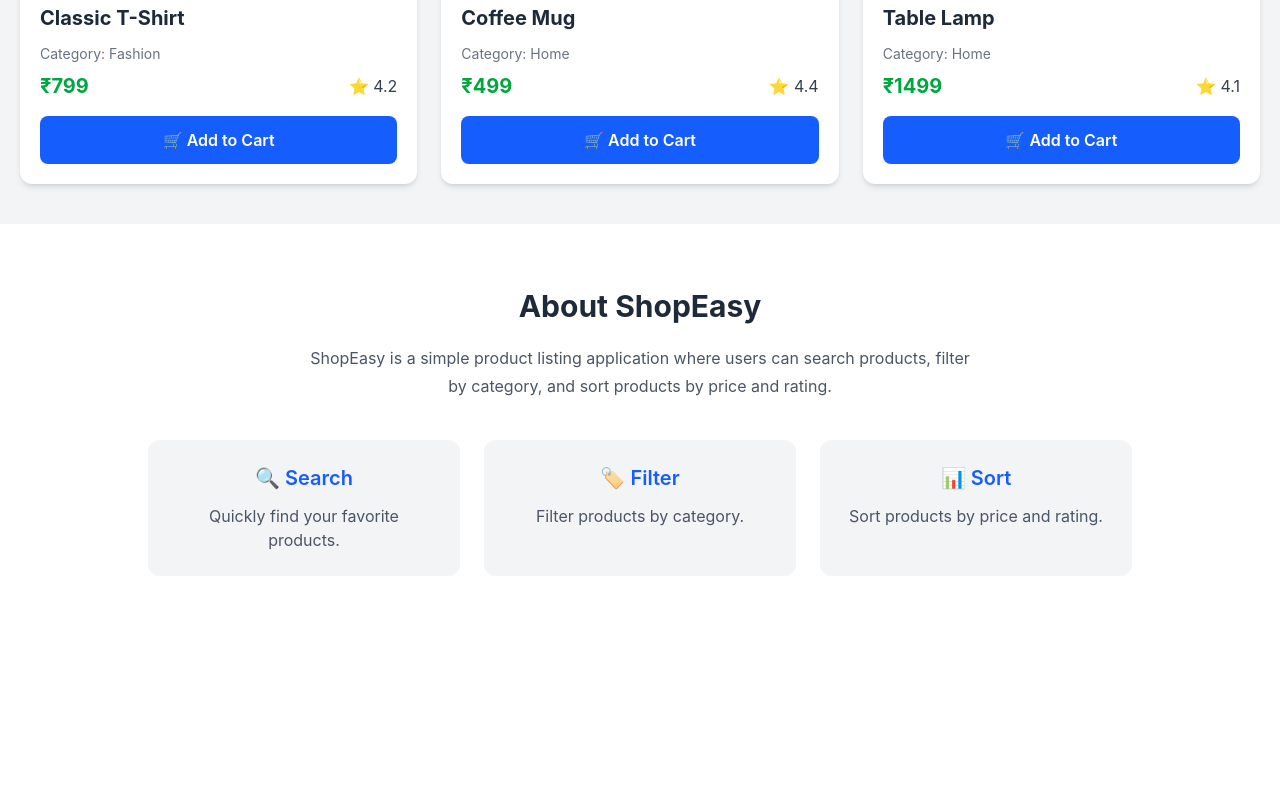
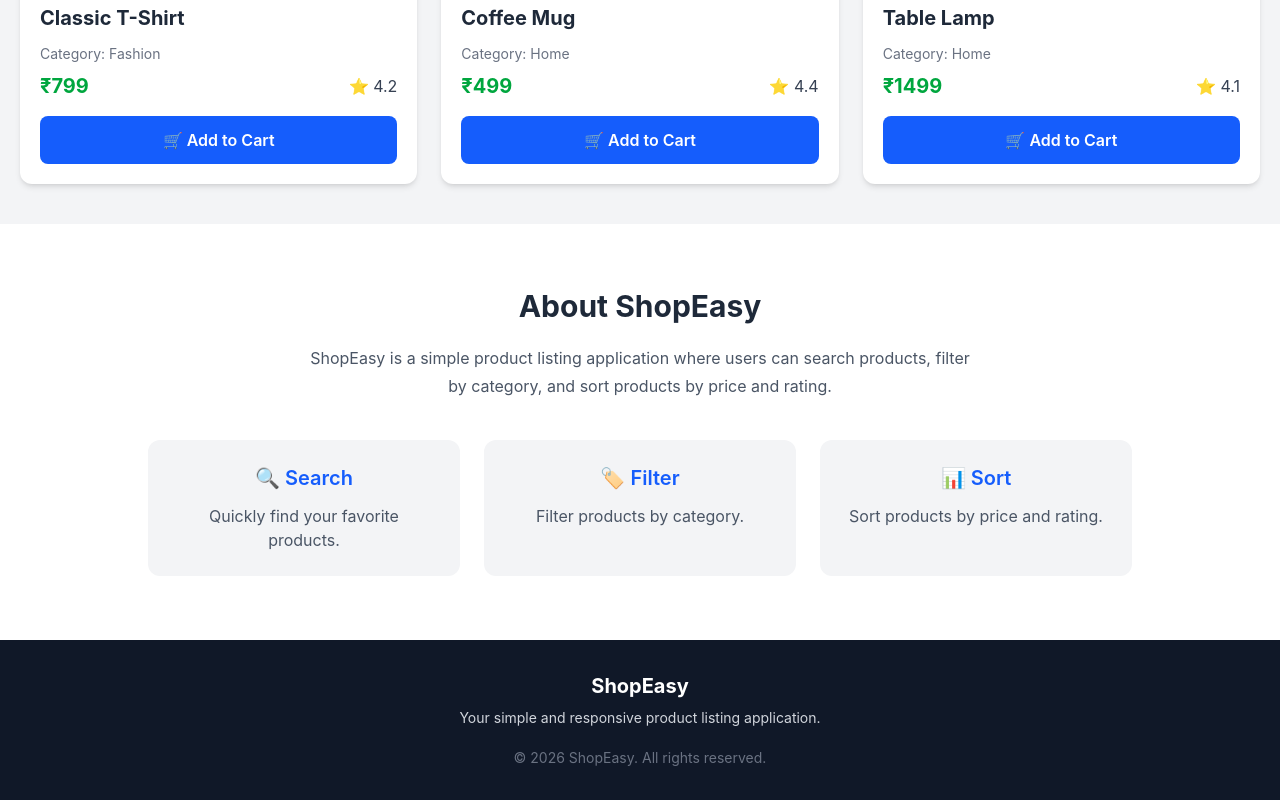
Before and after one commit to nihalmv-ops/reactassingment-1, a React (Vite) app: page / in a window 1280 px wide. Shown: the part 1074-1874 px from the top of the page. Before the commit the page ends 1714 px from the top, so only its background shows below. Built offline with nearby package versions, Linux system fonts and the light colour scheme.

Commit message:
Added footer and final UI improvements

```diff
--- a/src/App.jsx
+++ b/src/App.jsx
@@ -3,6 +3,7 @@
 import ProductCard from "./components/ProductCard";
 import SearchFilter from "./components/SearchFilter";
 import Navbar from "./components/Navbar";
+import Footer from "./components/Footer";
 
 function App() {
   const [searchTerm, setSearchTerm] = useState("");
@@ -137,6 +138,7 @@
   </div>
 </section>
 
+<Footer />
     </div>
   );
 }
--- /dev/null
+++ b/src/components/Footer.jsx
@@ -0,0 +1,19 @@
+function Footer() {
+  return (
+    <footer className="bg-gray-900 px-5 py-8 text-center text-gray-300">
+      <h2 className="text-xl font-bold text-white">
+        ShopEasy
+      </h2>
+
+      <p className="mt-2 text-sm">
+        Your simple and responsive product listing application.
+      </p>
+
+      <p className="mt-5 text-sm text-gray-500">
+        © 2026 ShopEasy. All rights reserved.
+      </p>
+    </footer>
+  );
+}
+
+export default Footer;
```
